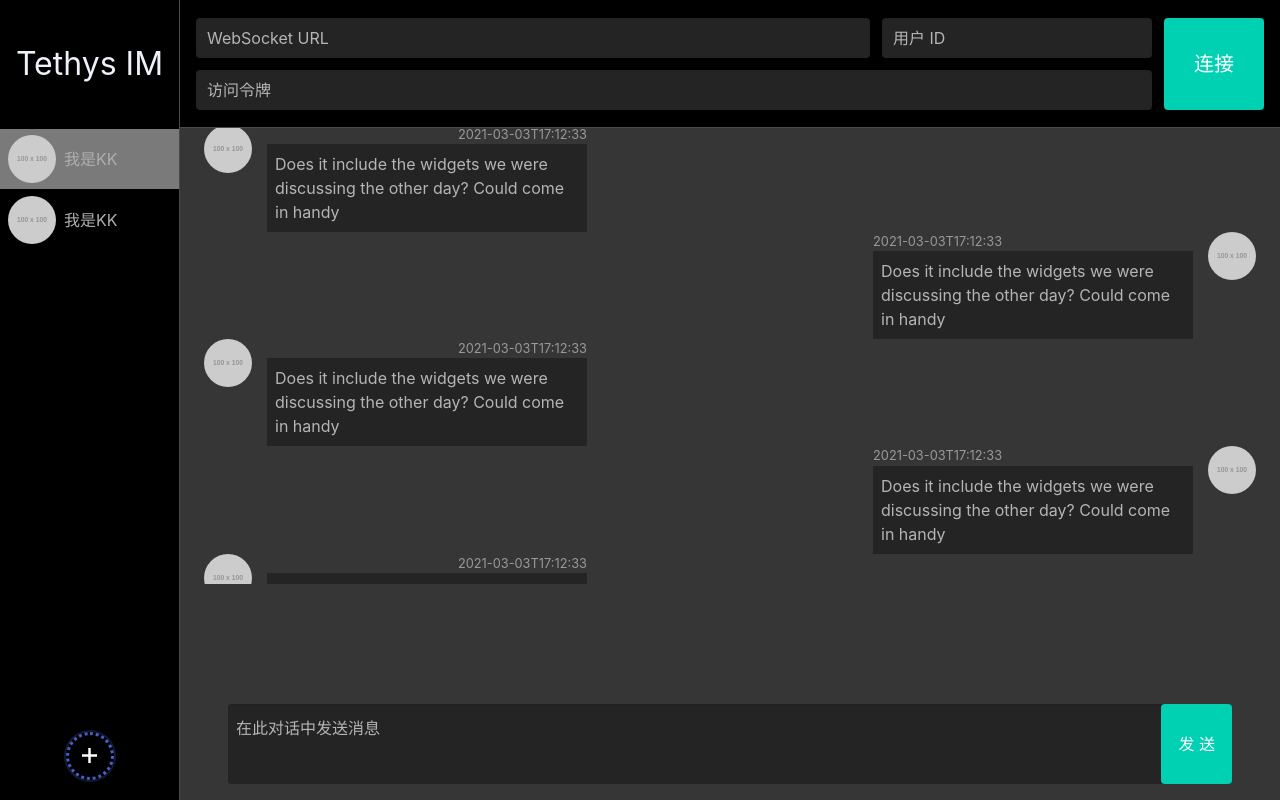
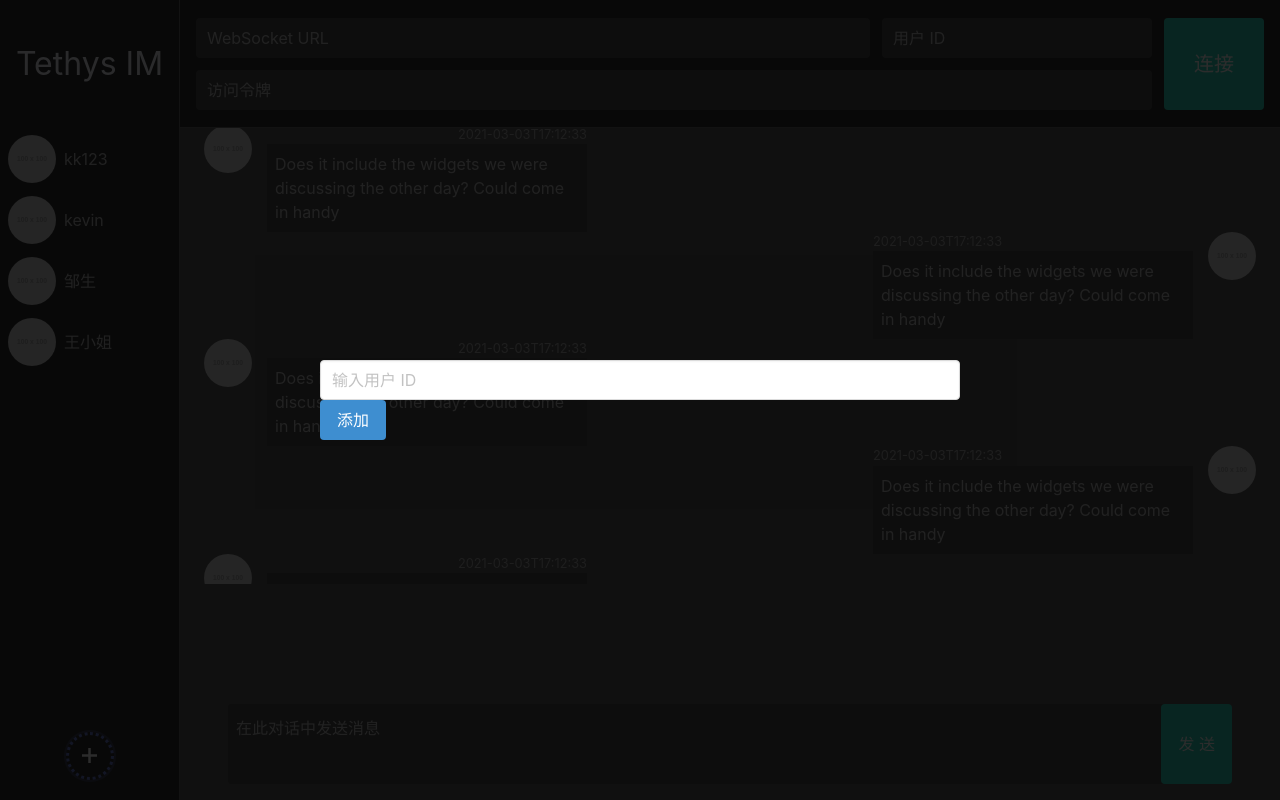
Before and after one commit to chenfeng107/alibaba, a Vue app in the folder tethys-web/: page / in a window 1280 px wide. Both pictures are taken after a click on the button 89 px from the left and 756 px from the top of the page. Built offline with nearby package versions, Linux system fonts and the light colour scheme.

Commit message:
新增添加会话功能

```diff
--- a/tethys-web/src/components/ChatSessionList.vue
+++ b/tethys-web/src/components/ChatSessionList.vue
@@ -1,37 +1,83 @@
 <template>
   <div class="inner-container">
     <div class="session-list">
-      <a class="session-item pl-2 is-active">
+      <a
+        class="session-item pl-2"
+        v-for="session in sessions"
+        :key="session.id"
+        @click="selectSession(session.id)"
+        :class="selectedSessionId == session.id ? 'is-active' : null"
+      >
         <figure class="image is-48x48">
-          <img
-            class="is-rounded"
-            src="https://via.placeholder.com/100?text=KK"
-          />
+          <img class="is-rounded" src="https://via.placeholder.com/100" />
         </figure>
-        <div class="ml-2">我是KK</div>
-      </a>
-      <a class="session-item pl-2">
-        <figure class="image is-48x48">
-          <img
-            class="is-rounded"
-            src="https://via.placeholder.com/100?text=KK"
-          />
-        </figure>
-        <div class="ml-2">我是KK</div>
+        <div class="ml-2">{{ session.id }}</div>
       </a>
     </div>
     <div class="plus-container">
-      <button class="button plus-btn">
+      <button class="button plus-btn" @click="addSessionModal(true)">
         <i class="iconfont icon-plus has-text-white is-size-5"></i>
       </button>
+    </div>
+
+    <!-- 添加会话窗口 -->
+    <div class="modal" :class="addSessionActive ? 'is-active' : null">
+      <div class="modal-background" @click="addSessionModal(false)"></div>
+      <div class="modal-content">
+        <input class="input" placeholder="输入用户 ID" v-model="addSessionId" />
+        <button class="button is-info" @click="addSession()">添加</button>
+      </div>
     </div>
   </div>
 </template>
 
 <script lang="ts">
 import { defineComponent } from "vue";
+
+const sessions = [
+  {
+    id: "kk123",
+  },
+  {
+    id: "kevin",
+  },
+  {
+    id: "邹生",
+  },
+  {
+    id: "王小姐",
+  },
+];
+
 export default defineComponent({
   name: "ChatSessionList",
+  data: () => ({
+    sessions: sessions,
+    selectedSessionId: null,
+    addSessionActive: false,
+    addSessionId: null,
+  }),
+  methods: {
+    addSessionModal(v: boolean) {
+      this.addSessionActive = v;
+    },
+    addSession() {
+      const addSessionId = this.addSessionId;
+      if (!addSessionId) {
+        return;
+      }
+      for (const s in this.sessions) {
+        if (s.id === addSessionId) {
+          return;
+        }
+      }
+      this.sessions = this.sessions.concat({ id: addSessionId });
+      this.addSessionModal(false);
+    },
+    selectSession(sessionId: any) {
+      this.selectedSessionId = sessionId;
+    },
+  },
 });
 </script>
 
```
